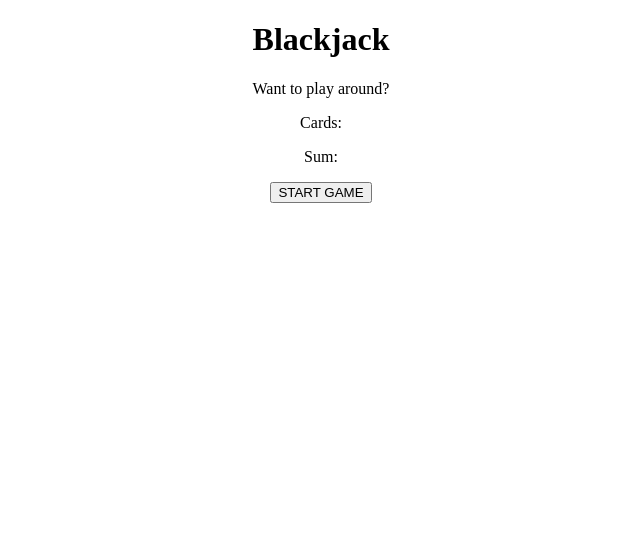
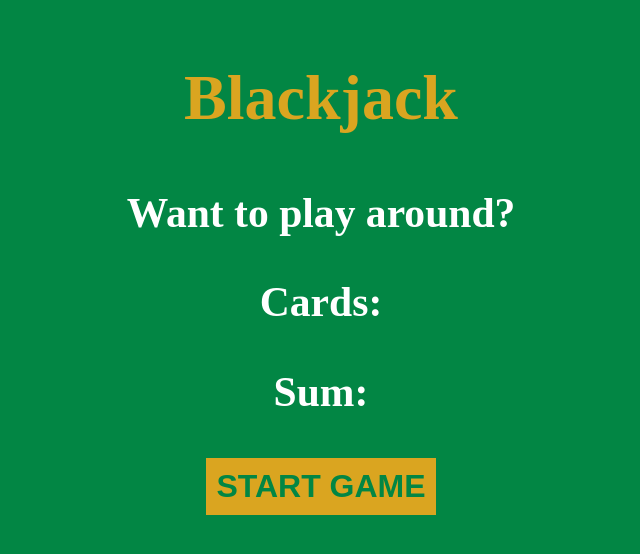
Before and after one commit to 08prerna/Building-Blackjack-Game, a plain HTML site: page index.html in a window 1280 px wide. Shown: the whole page, without its empty margins (319-959 px from the left). Drawn offline with Linux system fonts and the light colour scheme.

Commit message:
Add files via upload

```diff
--- a/style.css
+++ b/style.css
@@ -1,3 +1,32 @@
-body{
+body {
     text-align: center;
+    color: white;
+    background-color: #028644;
+
 }
+
+h1 {
+    color: goldenrod;
+    line-height: 1.5;
+    font-size: 4rem;
+    font-weight: bolder;
+}
+
+.container {
+    width: 60vh;
+    margin: 50px auto;
+}
+
+p {
+    font-size: 2.6rem;
+    font-weight: 700;
+}
+
+button {
+    font-size: 2rem;
+    padding: 10px;
+    background-color: goldenrod;
+    color: #028644;
+    font-weight: bolder;
+    border-style: none;
+}
```
